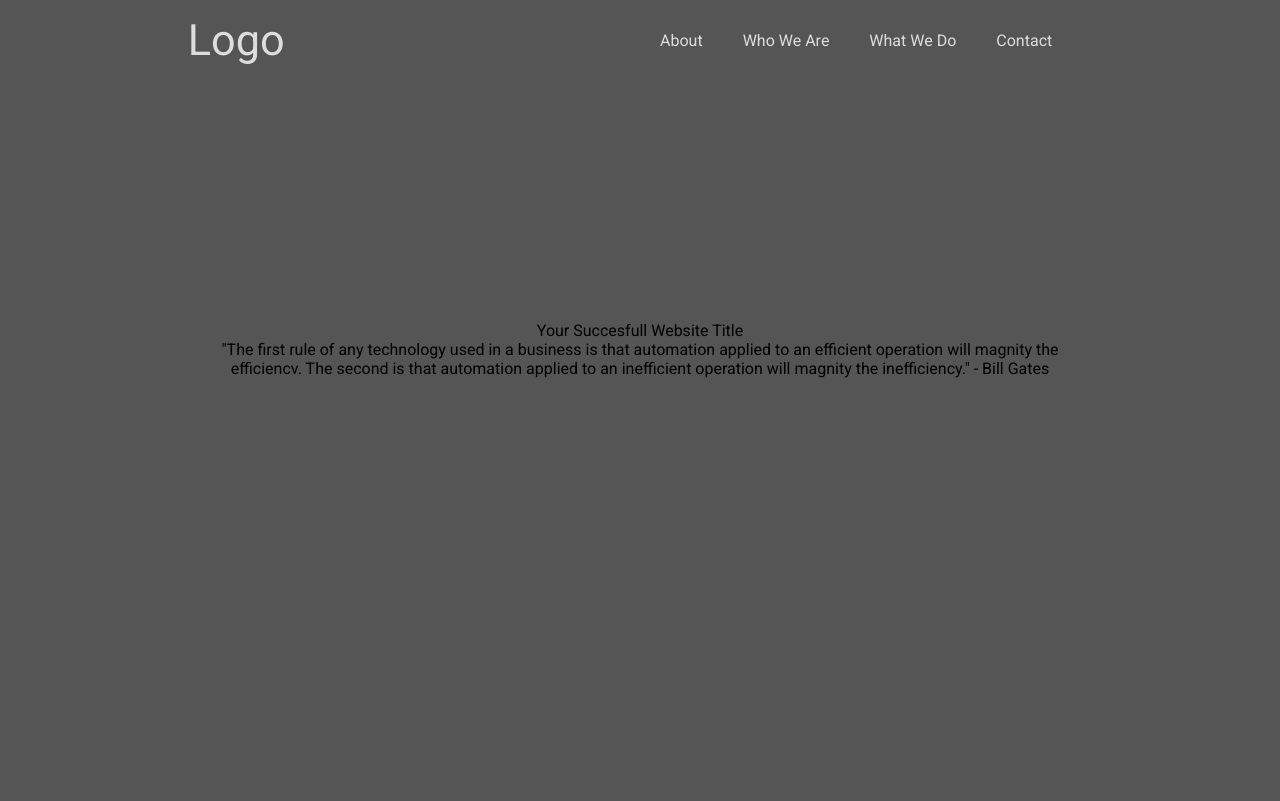
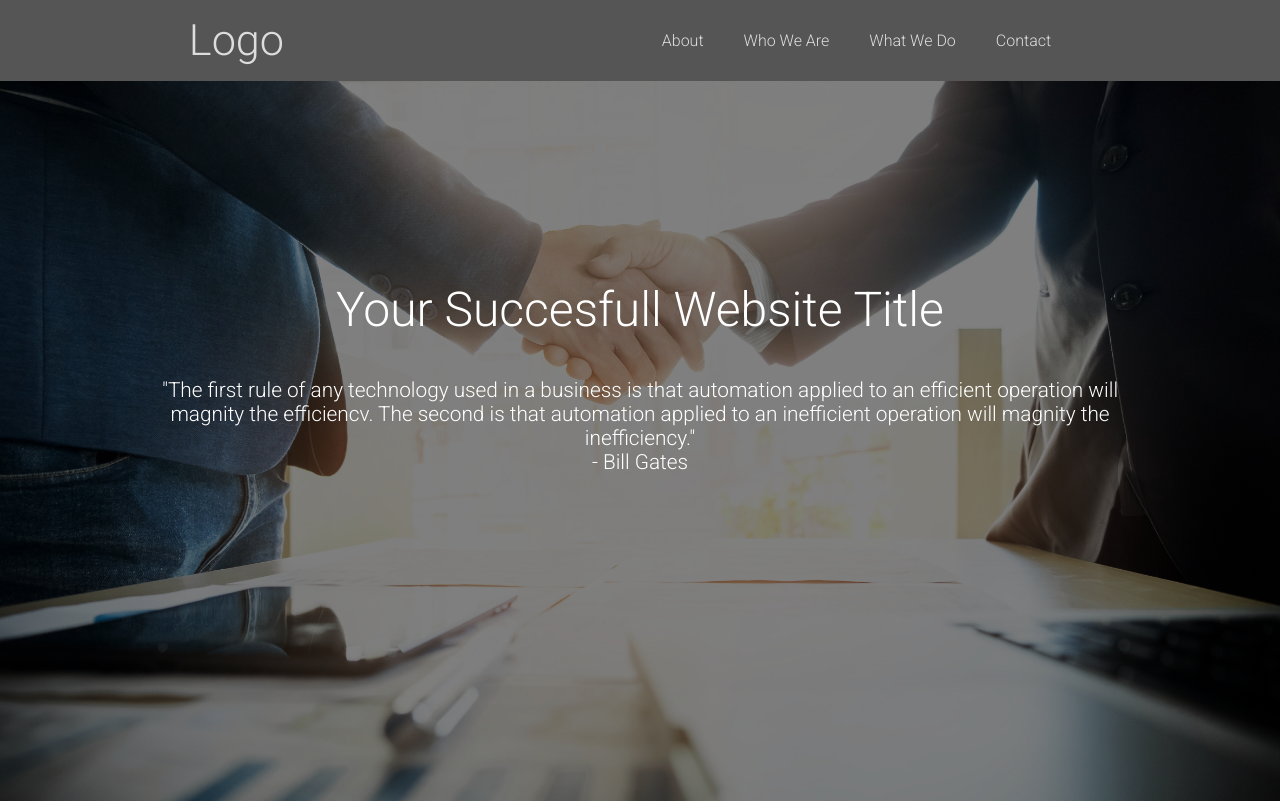
Before and after one commit to nacho185/homePage-exercise, a plain HTML site: page index.html in a window 1280 px wide. Drawn offline with Linux system fonts and the light colour scheme.

Commit message:
done home page
finished home page main skeleton image and words have been added and styled to fit the template.

```diff
--- a/index.html
+++ b/index.html
@@ -6,9 +6,9 @@
     <meta name="viewport" content="width=device-width, initial-scale=1.0">
     <link rel="stylesheet" href="./styles/style.css">
     <link rel="preconnect" href="https://fonts.googleapis.com">
-<link rel="preconnect" href="https://fonts.gstatic.com" crossorigin>
-<link href="https://fonts.googleapis.com/css2?family=Roboto:ital,wght@0,400;0,500;0,700;0,900;1,300;1,400;1,500;1,700;1,900&display=swap" rel="stylesheet">
-
+    <link rel="preconnect" href="https://fonts.googleapis.com">
+    <link rel="preconnect" href="https://fonts.gstatic.com" crossorigin>
+    <link href="https://fonts.googleapis.com/css2?family=Roboto:ital,wght@0,300;1,100;1,300&display=swap" rel="stylesheet">
     <title>Logo</title>
 </head>
 <body>
@@ -40,7 +40,7 @@
             <p class="headerMeaning-quote">
                 "The first rule of any technology used in a business is that automation applied to an
 efficient operation will magnity the efficiencv. The second is that automation applied to
-an inefficient operation will magnity the inefficiency."
+an inefficient operation will magnity the inefficiency."<br>
 - Bill Gates
             </p>
         </div>
--- a/styles/style.scss
+++ b/styles/style.scss
@@ -55,18 +55,23 @@ body{
     justify-content: center;
     height: 90vh;
     text-align: center;
-
+    width: 100%;
+  background: linear-gradient(rgba(0, 0, 0, 0.5), rgba(0, 0, 0, 0.5)), url('../images/shaking\ hands-min.jpg');
+  background-size: cover;
     .marginDiv{
-        margin-top: 30vh;
+        margin-top: 25vh;
     .homePage-content{
-
+        color: #fff;
         margin: 0 auto;
-        width: 70%;
+        width: 80%;
 
         .mainHome-title{
-
+            font-size: 3rem;
+            margin-bottom:40px;
         }
         .headerMeaning-quote{
+            font-size: 1.3rem;
+            font-weight: 100;
 
         }
     }
```
Also changed, not shown: styles/style.css, 1 other file.
